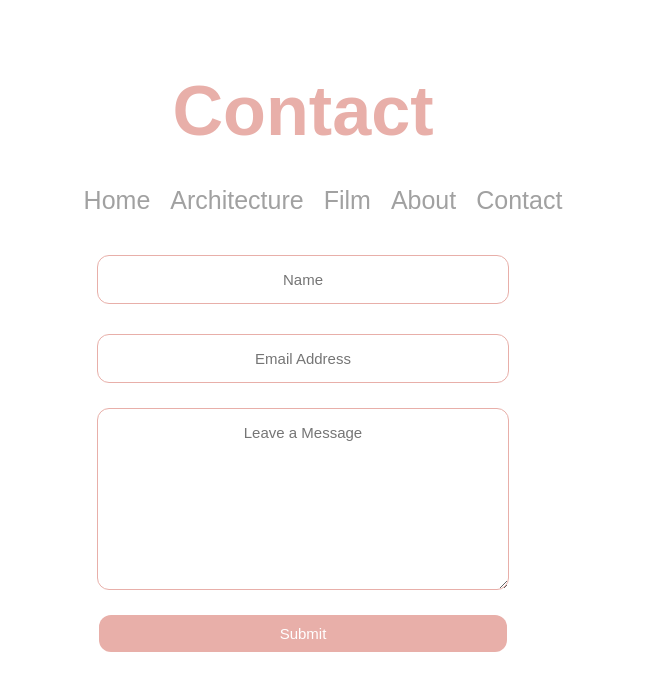
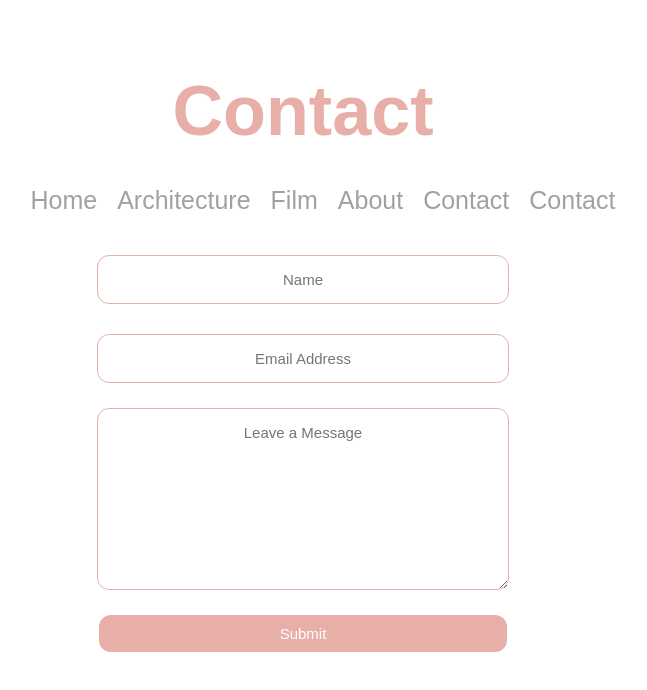
Before and after one commit to erica280/erica.github.io, a plain HTML site: page contact.html in a window 1280 px wide. Shown: the whole page, without its empty margins (337-984 px from the left). Drawn offline with Linux system fonts and the light colour scheme; a web font is replaced by a local one.

Commit message:
Update contact.html

```diff
--- a/contact.html
+++ b/contact.html
@@ -19,6 +19,7 @@
         <li><a href="https://erica280.github.io/film_works">Film</a></li>
         <li><a href="https://erica280.github.io/about">About</a></li>
         <li><a href="https://erica280.github.io/contact">Contact</a></li>
+        <li><a href="https://erica280.github.io/explore">Contact</a></li>
       </ul>
     </div>
     <div id="Contact">
```
